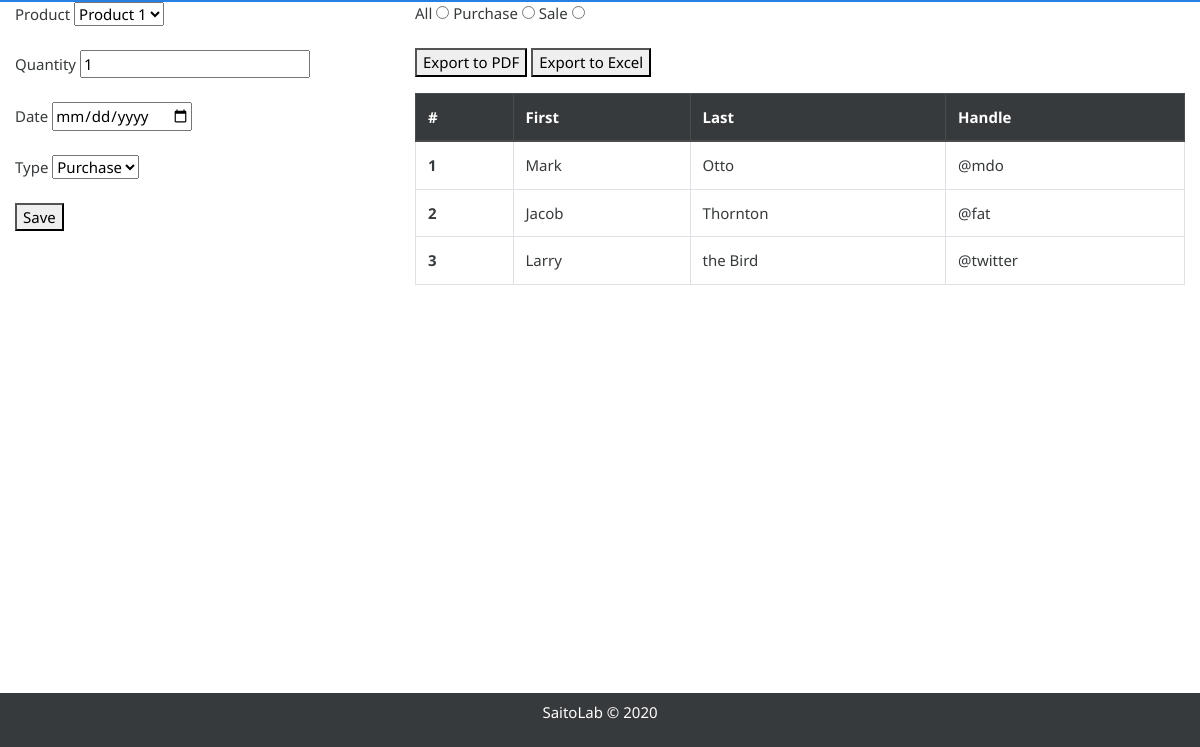
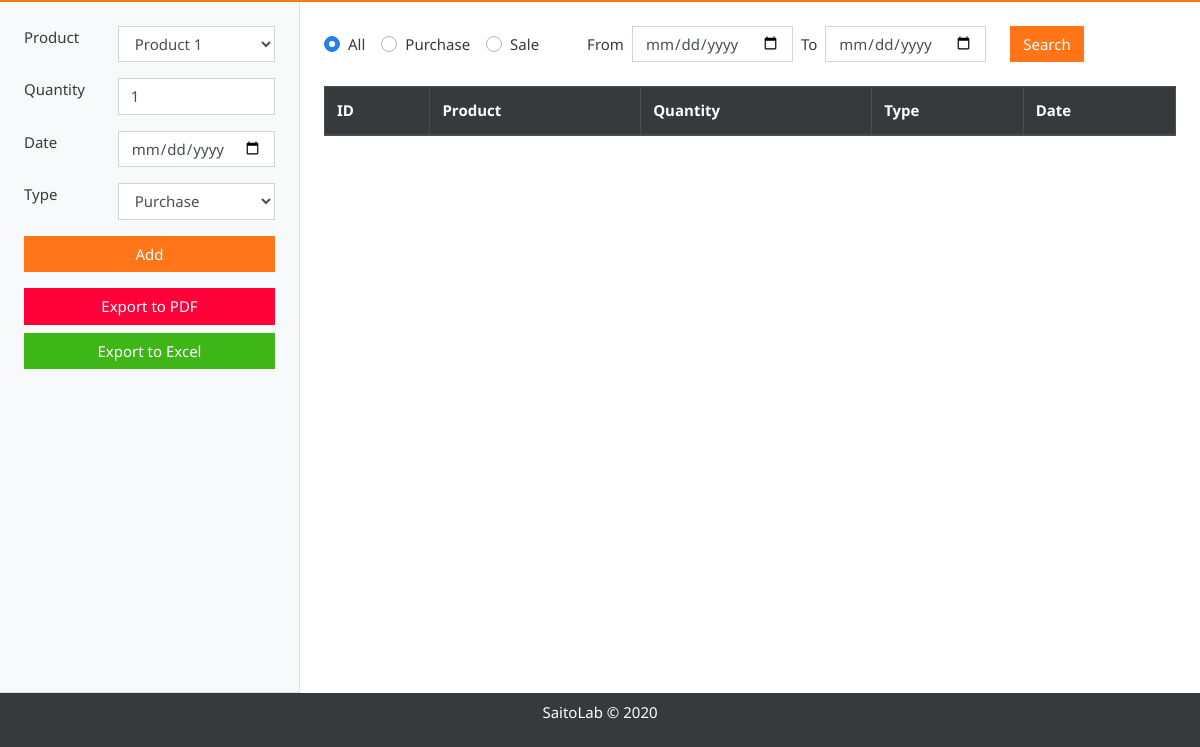
Before and after one commit to cristianiniguez/saitolab-inventory, an Electron app: page src/views/transactions-window/index.html in a window 1200 px wide. Shown: the part 53-800 px from the top of the page. Drawn offline with Linux system fonts and the light colour scheme.

Commit message:
Styles to products and transactions windows setted

```diff
--- a/src/views/transactions-window/index.html
+++ b/src/views/transactions-window/index.html
@@ -11,90 +11,100 @@
 
 <body>
   <header>
-    <nav class="navbar navbar-dark bg-primary">
-      <span class="navbar-brand mb-0 h1">Product Master</span>
+    <nav class="navbar navbar-dark bg-warning">
+      <h1 class="navbar-brand mb-0">Transactions</h1>
     </nav>
   </header>
   <main>
     <div class="container-fluid h-100">
-      <div class="row">
-        <div class="col-md-4">
-          <form>
-            <div class="form-group">
-              <label>
-                Product
-                <select id="product-name">
+      <div class="row h-100">
+        <div class="col-md-3 bg-light border-right border-bottom p-4">
+          <form id="form-transaction">
+            <div class="row form-group">
+              <label class="col-4" for="product">Product</label>
+              <div class="col-8">
+                <select id="product" class="form-control">
                   <option value="product-1">Product 1</option>
                   <option value="product-2">Product 2</option>
                   <option value="product-3">Product 3</option>
                   <option value="product-4">Product 4</option>
                 </select>
-              </label>
+              </div>
             </div>
-            <div class="form-group">
-              <label>Quantity <input type="number" step="1" value="1"></label>
+            <div class="row form-group">
+              <label class="col-4" for="quantity">Quantity</label>
+              <div class="col-8">
+                <input class="form-control" id="quantity" type="number" step="1" value="1">
+              </div>
             </div>
-            <div class="form-group">
-              <label>Date <input type="date"></label>
+            <div class="row form-group">
+              <label class="col-4">Date</label>
+              <div class="col-8" for="date">
+                <input class="form-control" id="date" type="date">
+              </div>
             </div>
-            <div class="form-group">
-              <label>
-                Type <select id="transaction-type">
+            <div class="row form-group">
+              <label class="col-4" for="type">Type</label>
+              <div class="col-8">
+                <select id="type" class="form-control">
                   <option value="purchase">Purchase</option>
                   <option value="sale">Sale</option>
                 </select>
-              </label>
+              </div>
             </div>
             <div class="form-group">
-              <button>Save</button>
+              <button id="btn-submit" class="btn btn-warning btn-block">Add</button>
+            </div>
+            <div class="form-group">
+              <button id="btn-export-pdf" class="btn btn-danger btn-block">Export to PDF</button>
+              <button id="btn-export-xls" class="btn btn-success btn-block">Export to Excel</button>
             </div>
           </form>
         </div>
-        <div class="col-md-8">
-          <form>
+        <div class="col-md-9 p-4 d-flex flex-column">
+          <form id="form-search-transaction" class="form-inline mb-4">
             <div class="form-group">
-              <label>All <input type="radio" name="type" value="all"></label>
-              <label>Purchase <input type="radio" name="type" value="Purchase"></label>
-              <label>Sale <input type="radio" name="type" value="Sale"></label>
+              <div class="custom-control custom-radio custom-control-inline">
+                <input type="radio" id="all-transactions" name="type" class="custom-control-input" checked>
+                <label class="custom-control-label" for="all-transactions">All</label>
+              </div>
+              <div class="custom-control custom-radio custom-control-inline">
+                <input type="radio" id="purchase-transactions" name="type" class="custom-control-input">
+                <label class="custom-control-label" for="purchase-transactions">Purchase</label>
+              </div>
+              <div class="custom-control custom-radio custom-control-inline">
+                <input type="radio" id="sale-transactions" name="type" class="custom-control-input">
+                <label class="custom-control-label" for="sale-transactions">Sale</label>
+              </div>
             </div>
-            <div class="form-group">
-              <button>Export to PDF</button>
-              <button>Export to Excel</button>
+            <div class="form-group ml-4">
+              <label for="date-from" class="mx-2">From</label>
+              <input type="date" id="date-from" class="form-control">
+              <label for="date-to" class="mx-2">To</label>
+              <input type="date" id="date-to" class="form-control">
+            </div>
+            <div class="form-group ml-4">
+              <button class="btn btn-warning">Search</button>
             </div>
           </form>
-          <table class="table table-bordered table-hover">
-            <thead class="thead-dark">
-              <tr>
-                <th scope="col">#</th>
-                <th scope="col">First</th>
-                <th scope="col">Last</th>
-                <th scope="col">Handle</th>
-              </tr>
-            </thead>
-            <tbody>
-              <tr>
-                <th scope="row">1</th>
-                <td>Mark</td>
-                <td>Otto</td>
-                <td>@mdo</td>
-              </tr>
-              <tr>
-                <th scope="row">2</th>
-                <td>Jacob</td>
-                <td>Thornton</td>
-                <td>@fat</td>
-              </tr>
-              <tr>
-                <th scope="row">3</th>
-                <td>Larry</td>
-                <td>the Bird</td>
-                <td>@twitter</td>
-              </tr>
-            </tbody>
-          </table>
+          <div class="col overflow-auto flex-grow-1 p-0">
+            <table class="table table-bordered table-hover" id="table-transactions">
+              <thead class="thead-dark">
+                <tr>
+                  <th scope="col">ID</th>
+                  <th scope="col">Product</th>
+                  <th scope="col">Quantity</th>
+                  <th scope="col">Type</th>
+                  <th scope="col">Date</th>
+                </tr>
+              </thead>
+              <tbody></tbody>
+            </table>
+          </div>
         </div>
       </div>
     </div>
+    <div class="overlay" style="display: none;"></div>
   </main>
   <footer class="bg-dark text-white text-center p-2">
     <p>SaitoLab &copy; 2020</p>
```
Also changed, not shown: src/views/products-window/index.html (+1 -1 lines).
